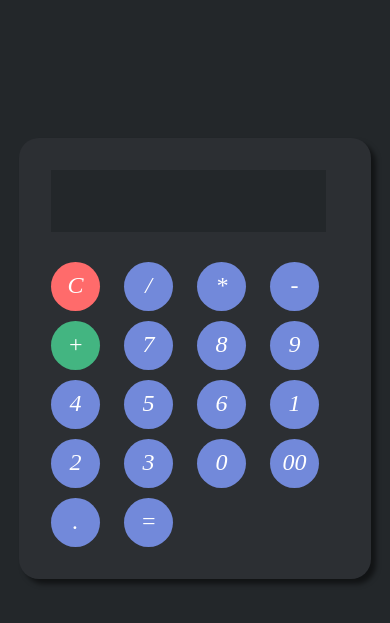
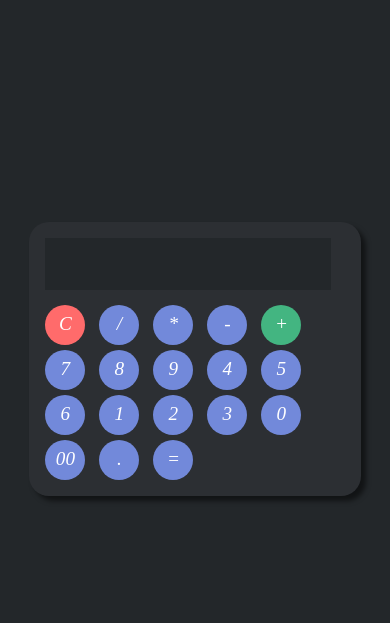
Before and after one commit to VivekMohanta03/AscentAcademy_Calculator, a plain HTML site: page index.html in a window 390 px wide. Shown: the part 69-692 px from the top of the page. Drawn offline with Linux system fonts and the light colour scheme.

Commit message:
Made page responsive for mobile devices

```diff
--- a/style.css
+++ b/style.css
@@ -5,7 +5,6 @@ body {
 }
 
 .container {
-  width: 100%;
   display: flex;
   align-items: center;
   justify-content: center;
@@ -63,3 +62,30 @@ body {
 .num:hover {
   opacity: 0.7;
 }
+
+@media screen and (max-width: 600px) {
+  .calculator {
+    padding: 1rem;
+    width: 80%;
+  }
+
+  .value {
+    font-size: 1.2rem;
+    height: 50px;
+    margin-bottom: 10px;
+  }
+
+  .num {
+    font-size: 1.2rem;
+    height: 40px;
+    line-height: 38px;
+    margin-right: 10px;
+    margin-top: 5px;
+    width: 40px;
+  }
+
+  .num.equal i {
+    font-size: 1.2rem;
+    line-height: 28px;
+  }
+}
```
